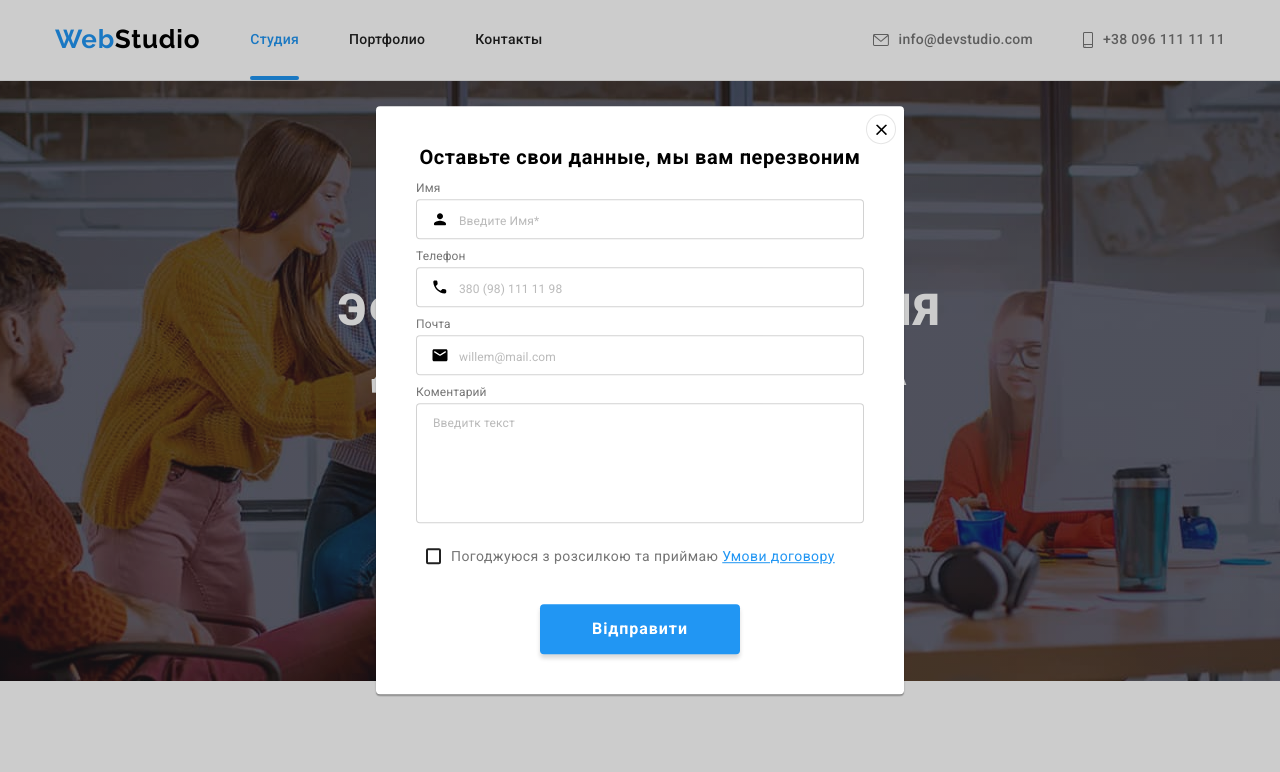
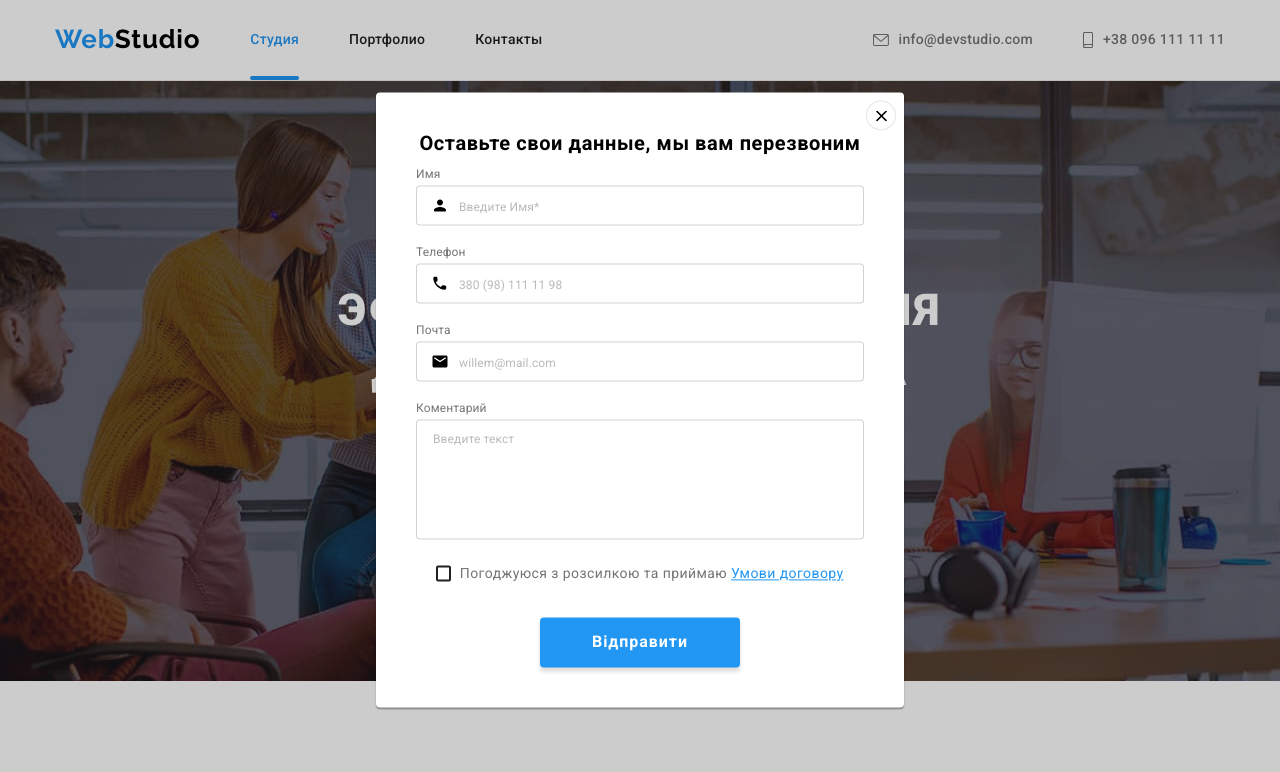
Before and after one commit to Wileem93/goit-markup-hw-06., a plain HTML site: page index.html in a window 1280 px wide. Both pictures are taken after a click on the button "Заказать услугу". Shown: the top 772 px of the page. Drawn offline with nearby package versions, Linux system fonts and the light colour scheme.

Commit message:
correction

```diff
--- a/css/styles.css
+++ b/css/styles.css
@@ -926,7 +926,10 @@ transform: translate(-50%,-50%) scale(0);
 }
 
 .modal-field {
-    margin-bottom: 10px;
+    margin-bottom: 20px;
+}
+.modal-fi {
+    margin-bottom: 30px;
 }
 
 .modal-label {
@@ -986,6 +989,7 @@ transform: translate(-50%,-50%) scale(0);
     border-radius: 4px;
     padding: 12px 16px;
     resize: none;
+    display: block;
     outline: transparent;
     transition: border-color 250ms cubic-bezier(0.4, 0, 0.2, 1), transform 250ms cubic-bezier(0.4, 0, 0.2, 1);
 }
@@ -998,7 +1002,7 @@ transform: translate(-50%,-50%) scale(0);
     line-height: 2;
     letter-spacing: 0.03em;
     color: #757575;
-    margin-bottom: 30px;
+    justify-content: center;
 
 }
 
@@ -1010,7 +1014,7 @@ transform: translate(-50%,-50%) scale(0);
     height: 16px;
     border: 2px solid var(--main-page-color);
     border-radius: 2px;
-    margin: 10px;
+    margin-right: 8.38px; ;
     transition: background-color 250ms cubic-bezier(0.4, 0, 0.2, 1), transform 250ms cubic-bezier(0.4, 0, 0.2, 1);
 }
 .modal-check-icon {
--- a/index.html
+++ b/index.html
@@ -405,9 +405,9 @@
                 </div>
                 <div class="modal-field">
                     <label class="modal-label" for="user-text">Коментарий</label>
-                    <textarea class="modal-text" name="user-text" id="user-text" placeholder="Введитк текст"></textarea>
+                    <textarea class="modal-text" name="user-text" id="user-text" placeholder="Введите текст"></textarea>
                 </div>
-                <div class="modal-field">
+                <div class="modal-fi">
                     <input type="checkbox"
                     name="policy"
                     id="policy"
```
